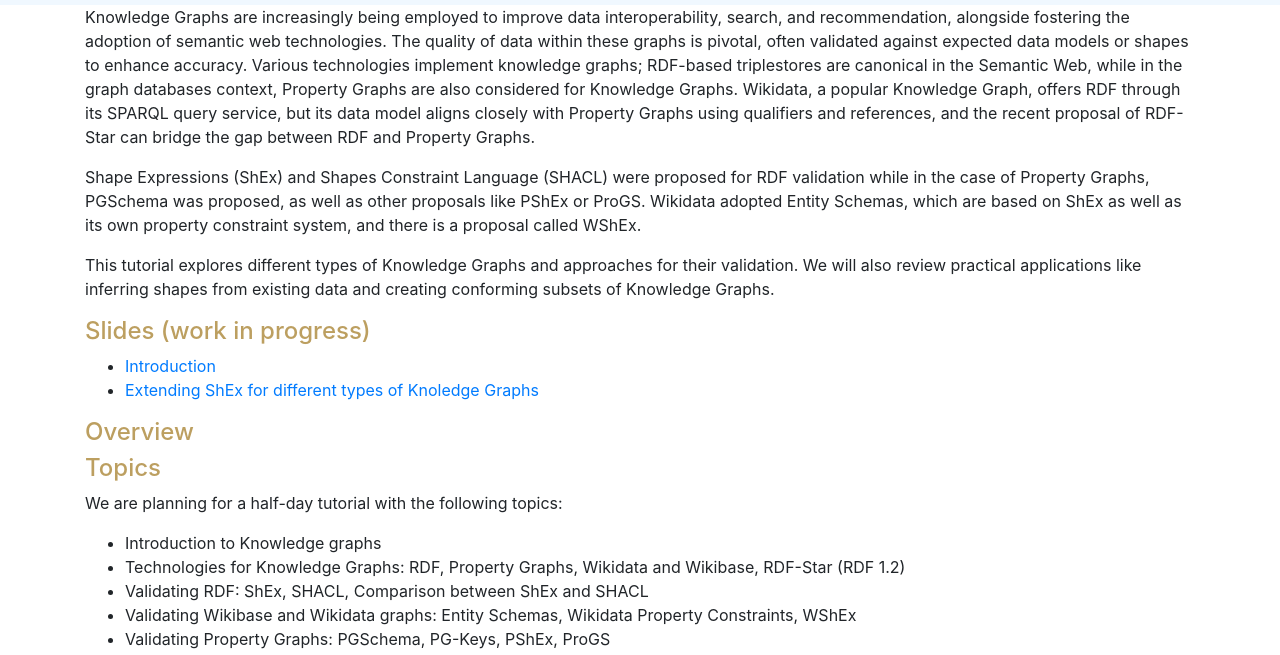
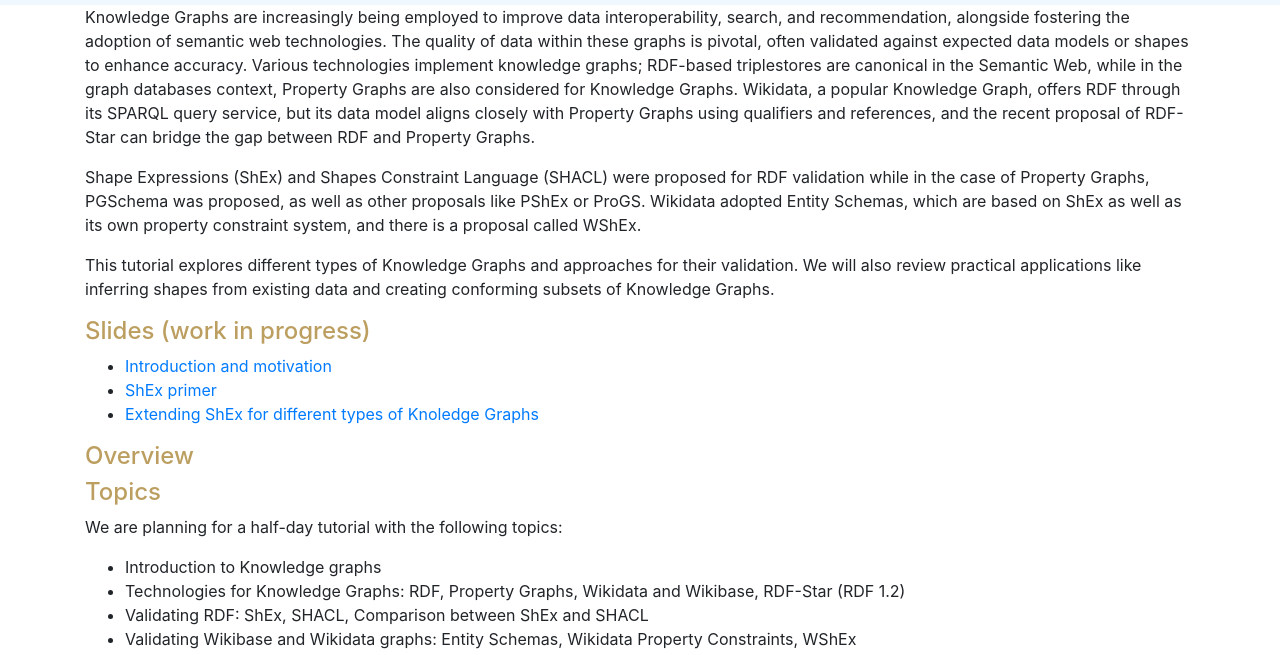
Before and after one commit to validatingrdf/Web, a plain HTML site: page tutorial/iswc2024/index.html in a window 1280 px wide. Shown: the part 134-789 px from the top of the page. Drawn offline with nearby package versions, Linux system fonts and the light colour scheme.

Commit message:
Added ShEx primer

```diff
--- a/tutorial/iswc2024/index.html
+++ b/tutorial/iswc2024/index.html
@@ -74,7 +74,8 @@
       <section id="slides">
         <h3>Slides (work in progress)</h3>
         <ul>
-          <li><a href="slides/01_Tutorial_Intro_and_Motivation.pdf">Introduction</a></li>
+          <li><a href="slides/01_Tutorial_Intro_and_Motivation.pdf">Introduction and motivation</a></li>
+          <li><a href="slides/02_ShExPrimer.pdf">ShEx primer</a></li>
           <li><a href="slides/2024_ShEx_Extensions_Clean.pdf">Extending ShEx for different types of Knoledge Graphs</a>
           </li>
           <!--
```
Also changed, not shown: 1 other file.
